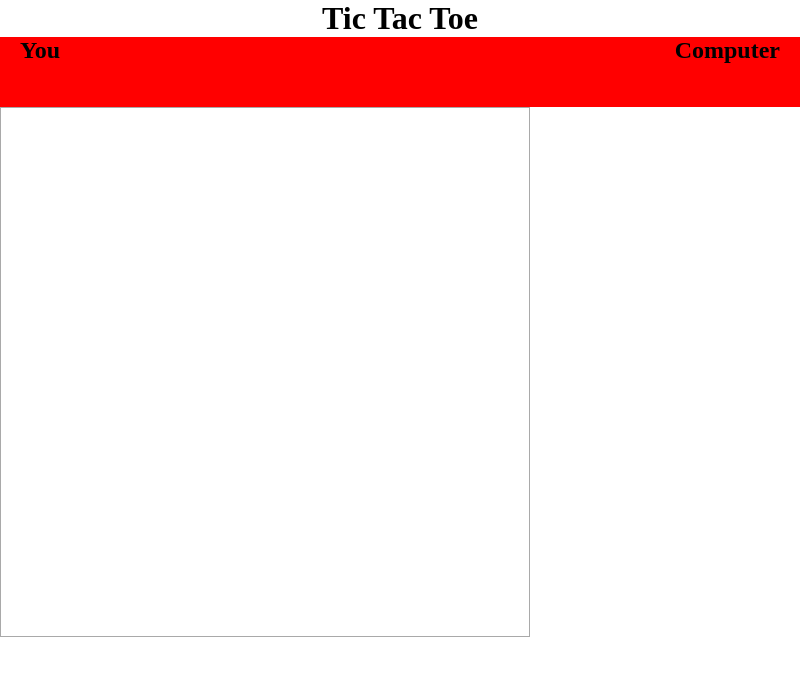
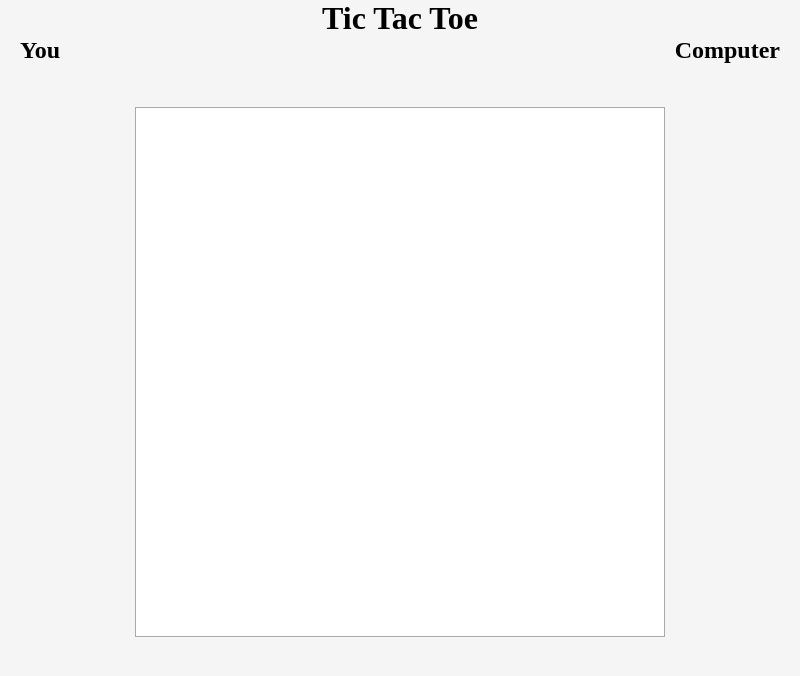
Before and after one commit to SebWester/TicTacToe_Desktop, an Electron app: page public/index.html in a window 800 px wide. Drawn offline with Linux system fonts and the light colour scheme.

```diff
--- a/public/style.css
+++ b/public/style.css
@@ -1,5 +1,6 @@
 * {
   margin: 0;
+  background-color: whitesmoke;
 }
 
 #gameHeader {
@@ -18,7 +19,7 @@
 #scoreBoard {
   width: 100vw;
   height: 70px;
-  background-color: red;
+  /* background-color: red; */
   display: flex;
   justify-content: space-between;
 }
@@ -34,5 +35,7 @@
 #gameBoard {
   width: 528px;
   height: 528px;
+  margin: auto;
   border: 1px solid darkgrey;
+  background-color: white;
 }
```
Also changed, not shown: 1 other file.
